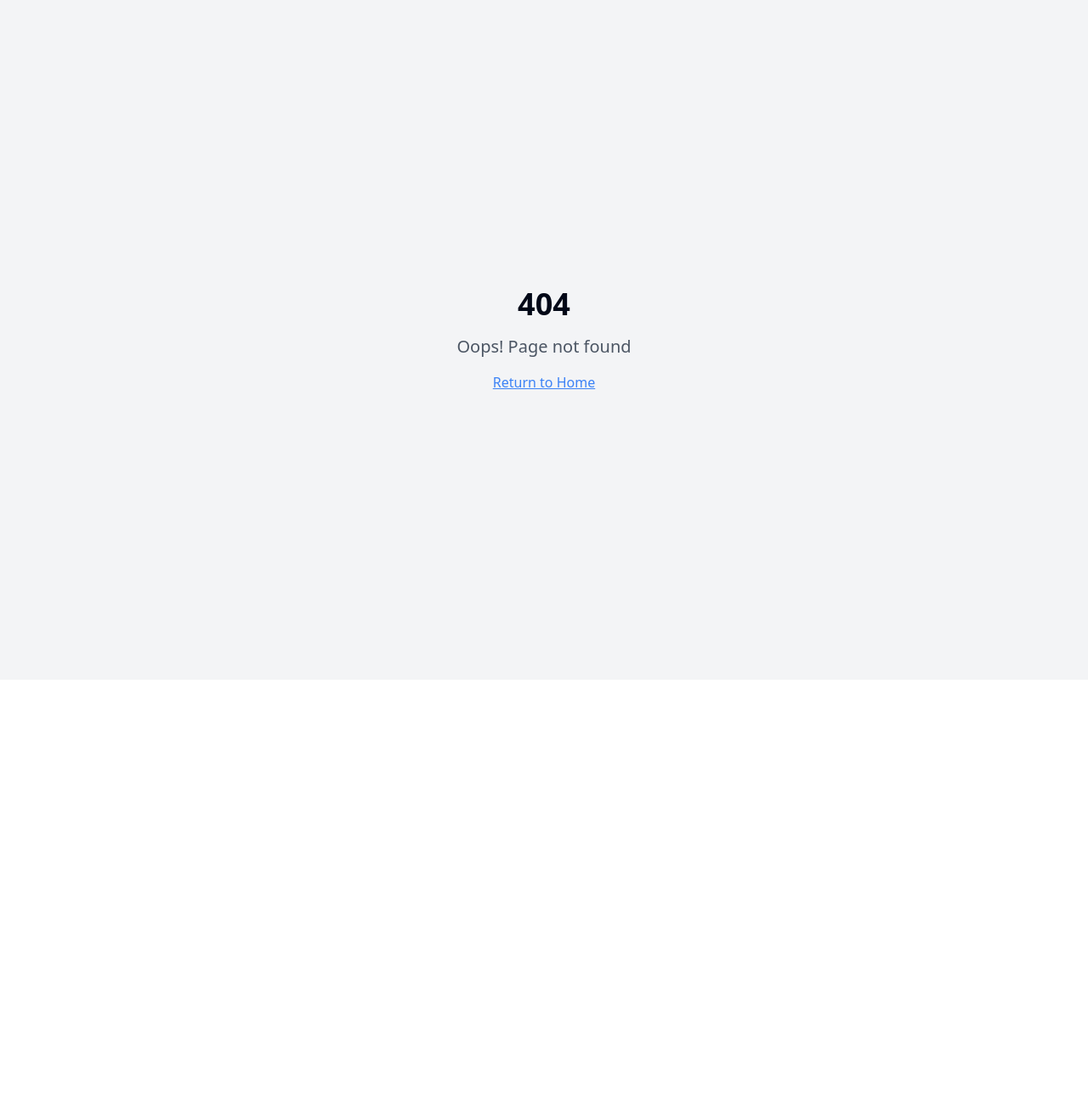
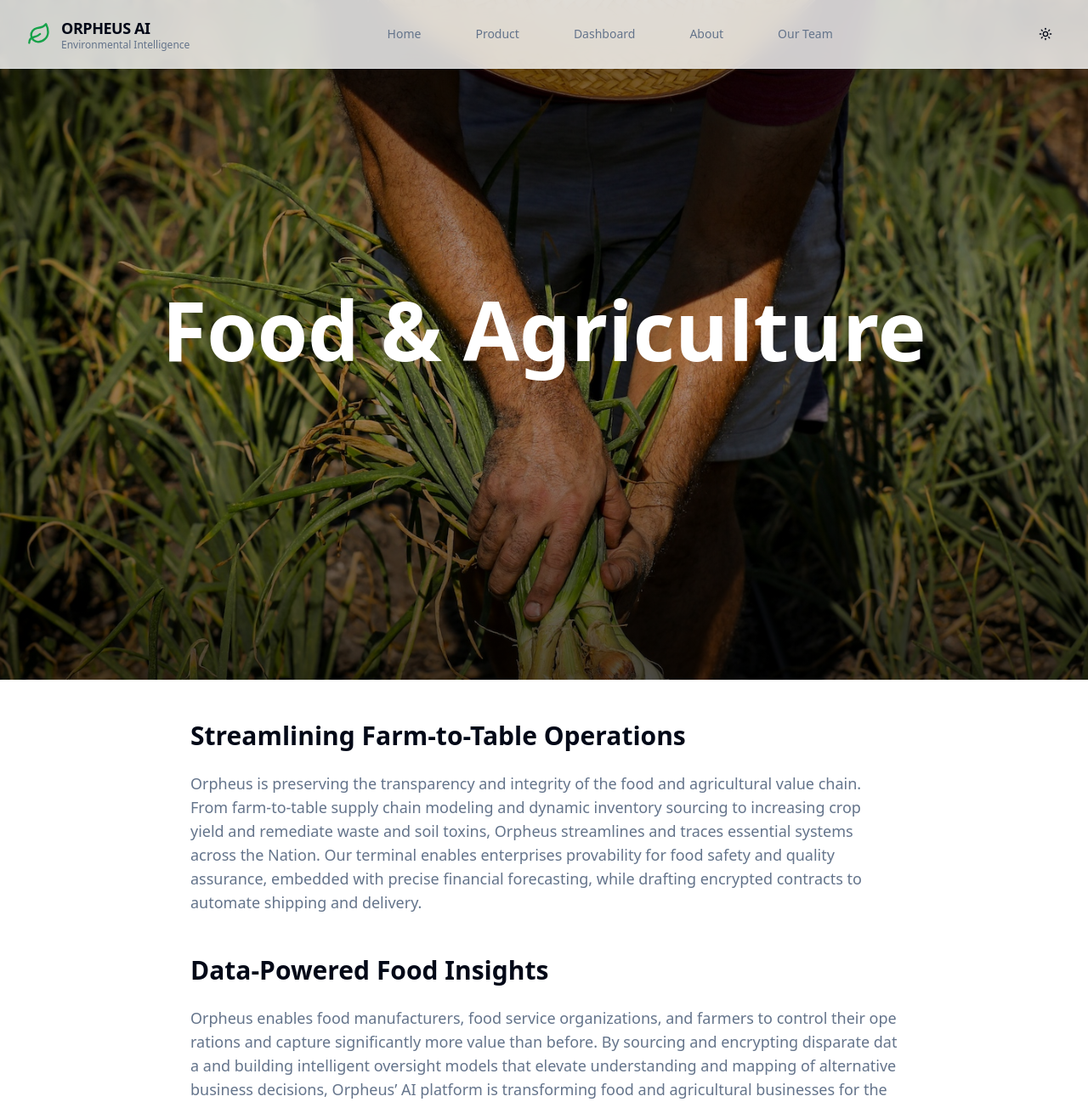
Before and after one commit to OrpheusTech/web-app-main, a React (Vite) app: page /food in a window 1280 px wide. Before the commit this address had no page. Shown: the top 1297 px of the page at 85% size. Before the commit the page ends 800 px from the top, so only its background shows below. Built offline with nearby package versions, Linux system fonts and the light colour scheme.

Commit message:
feature: adjust footer and add food page

```diff
--- a/src/App.tsx
+++ b/src/App.tsx
@@ -16,6 +16,7 @@ import NotFound from "./pages/NotFound";
 import Profile from "./pages/Profile";
 import Terminal from "./pages/Terminal";
 import Economics from "./pages/Economics";
+import Food from "./pages/Food"
 
 const queryClient = new QueryClient();
 
@@ -42,7 +43,7 @@ const App = () => (
           <Route path="/profile" element={<Profile />}/>
           <Route path="/terminal" element={<Terminal />}/>
           <Route path="/economics" element={<Economics />}/>
-
+          <Route path="/food" element={<Food />}/>
         </Routes>
       </BrowserRouter>
     </TooltipProvider>
--- a/src/components/Footer.tsx
+++ b/src/components/Footer.tsx
@@ -7,7 +7,7 @@ const Footer = () => {
       <div className="max-w-7xl mx-auto px-4 sm:px-6 lg:px-8 py-12">
         <div className="grid md:grid-cols-12 gap-8">
           {/* Logo and Description */}
-          <div className="col-span-6">
+          <div className="col-span-6  ">
             <Link to="/" className="flex items-center space-x-2 mb-4">
               <Leaf className="h-8 w-8 text-primary" />
               <span className="text-xl font-bold text-foreground">
@@ -22,9 +22,9 @@ const Footer = () => {
           </div>
 
           {/* Quick Links */}
-          <div className="col-span-2">
+          <div className="col-span-3">
             <h3 className="font-semibold mb-4">Quick Links</h3>
-            <ul className="space-y-2">
+            <ul className="space-y-2 mb-8">
               <li>
                 <Link
                   to="/systems"
@@ -58,8 +58,6 @@ const Footer = () => {
                 </Link>
               </li>
             </ul>
-          </div>
-
             {/* Contact Info */}
             <div className="col-span-2">
               <h3 className="font-semibold mb-4">Contact</h3>
@@ -75,12 +73,15 @@ const Footer = () => {
                 <li>San Francisco, CA</li>
               </ul>
             </div>
-          <div className="col-span-2">
+          </div>
+
+
+          <div className="col-span-3">
             <h3 className="font-semibold mb-4">Offerings</h3>
             <ul className="space-y-2">
               <li>
                 <Link
-                  to="#"
+                  to="/food"
                   className="text-muted-foreground hover:text-primary transition-colors"
                 >
                   Food
--- /dev/null
+++ b/src/pages/Food.tsx
@@ -0,0 +1,77 @@
+
+import Navigation from '@/components/Navigation';
+import Footer from '@/components/Footer';
+import { Badge } from '@/components/ui/badge';
+import { Card, CardContent } from '@/components/ui/card';
+import { Camera, BrainCircuit, Zap } from 'lucide-react';
+import { TypingIn, FadeInSubtle, FadeInFromUpStagger } from '@/components/ui/fade-in';
+
+const Food = () => {
+
+  return (
+    <div className="min-h-screen bg-background">
+      <Navigation />
+
+      {/* Top Content */}
+      <section className="relative min-h-screen flex items-center justify-center overflow-hidden">
+        <img src="/food.JPG" alt="Picture of food" className="absolute inset-0 w-full h-full object-cover" />
+
+        <div className="absolute inset-0 bg-gradient-to-b from-black/60 via-black/30 to-black/70 z-10" />
+
+        <div className="relative z-10 px-8 sm:px-16 lg:px-24">
+          <h1 className="text-3xl md:text-6xl lg:text-8xl font-bold text-white mb-6 z-20 text-center">
+            Food & Agriculture
+          </h1>
+        </div>
+      </section>
+
+
+
+      {/* Main Content */}
+      <section className="py-12">
+        <div className="max-w-4xl mx-auto px-4 sm:px-6 lg:px-8">
+          <div className="prose prose-invert max-w-none mb-12">
+            <TypingIn>
+              <h2 className="text-lg md:text-3xl font-bold mb-6">Streamlining Farm-to-Table Operations</h2>
+            </TypingIn>
+            <FadeInSubtle>
+              <p className="text-lg text-muted-foreground mb-6">
+                Orpheus is preserving the transparency and integrity of the food and agricultural value chain.
+                From farm-to-table supply chain modeling and dynamic inventory sourcing to increasing crop yield and remediate waste and soil toxins, Orpheus streamlines and traces essential systems across the Nation.
+                Our terminal enables enterprises provability for food safety and quality assurance, embedded with precise financial forecasting, while drafting encrypted contracts to  automate shipping and delivery.
+              </p>
+            </FadeInSubtle>
+          </div>
+
+          <div className="prose prose-invert max-w-none mb-12 break-all">
+            <TypingIn>
+              <h2 className="text-lg md:text-3xl font-bold mb-6">Data-Powered Food Insights</h2>
+            </TypingIn>
+            <FadeInSubtle>
+              <p className="text-lg text-muted-foreground mb-6">
+                Orpheus enables food manufacturers, food service organizations, and farmers to control their operations and capture significantly more value than before.
+                By sourcing and encrypting disparate data and building intelligent oversight models that elevate understanding and mapping of alternative business decisions, Orpheus’ AI platform is transforming food and agricultural businesses for the new era of technology.
+              </p>
+            </FadeInSubtle>
+          </div>
+
+          <div className="prose prose-invert max-w-none mb-12">
+            <TypingIn>
+              <h2 className="text-lg md:text-3xl font-bold mb-6">Traceability and Predictive Foresight</h2>
+            </TypingIn>
+            <FadeInSubtle>
+              <p className="text-lg text-muted-foreground mb-6">
+                Orpheus’ traceability of supply chains is to help farmers and enterprising agriculture companies to leverage their data to run multiple scenario analyses to track business opportunities and develop the foresight to prevent weak yield cycles, agricultural attacks or unforeseen price fluctuations in food prices at the pace necessary to profit in the twenty first century.
+              </p>
+            </FadeInSubtle>
+          </div>
+
+        </div>
+      </section>
+
+      <Footer />
+    </div>
+  );
+};
+
+export default Food;
```
Also changed, not shown: public/food.JPG (added). Lines whose indentation alone changed are shown as unchanged.
